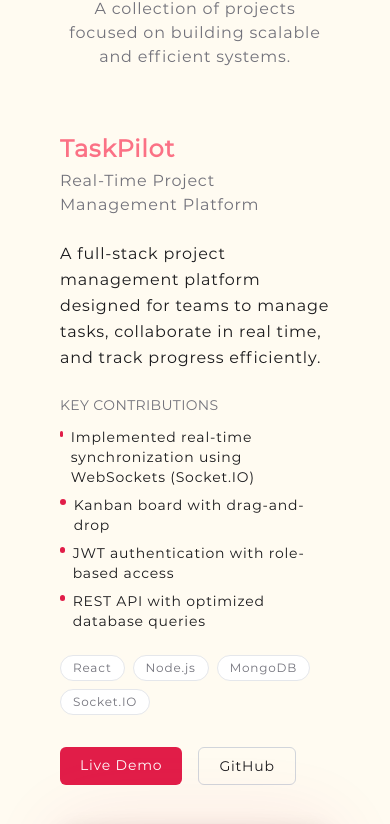
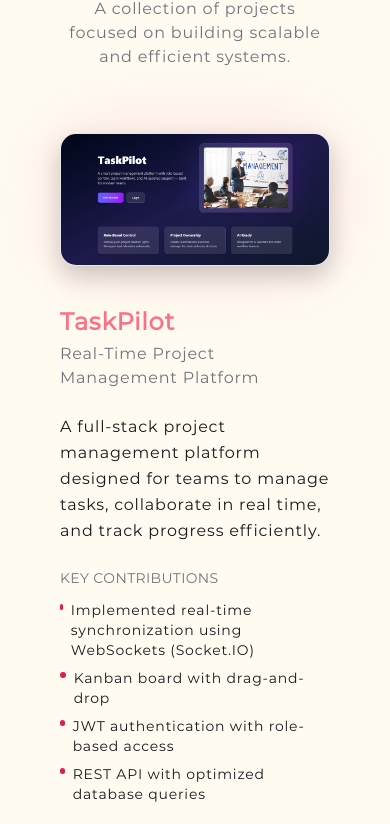
Before and after one commit to imswag99/react-real-portfolio, a React (Vite) app: page / in a window 390 px wide. Shown: the part 4720-5544 px from the top of the page. Built offline with nearby package versions, Linux system fonts and the light colour scheme.

Commit message:
Updated project responsiveness

```diff
--- a/src/components/FeaturedProject.jsx
+++ b/src/components/FeaturedProject.jsx
@@ -8,7 +8,7 @@ const FeaturedProject = ({ project }) => {
             whileInView={{ opacity: 1, y: 0 }}
             transition={{ duration: 0.6 }}
             viewport={{ once: true }}
-            className="grid md:grid-cols-2 gap-10 items-center"
+            className="grid md:grid-cols-2 max-sm:flex max-sm:flex-col-reverse gap-10 items-center"
         >
 
             <div className="flex flex-col gap-6">
```
